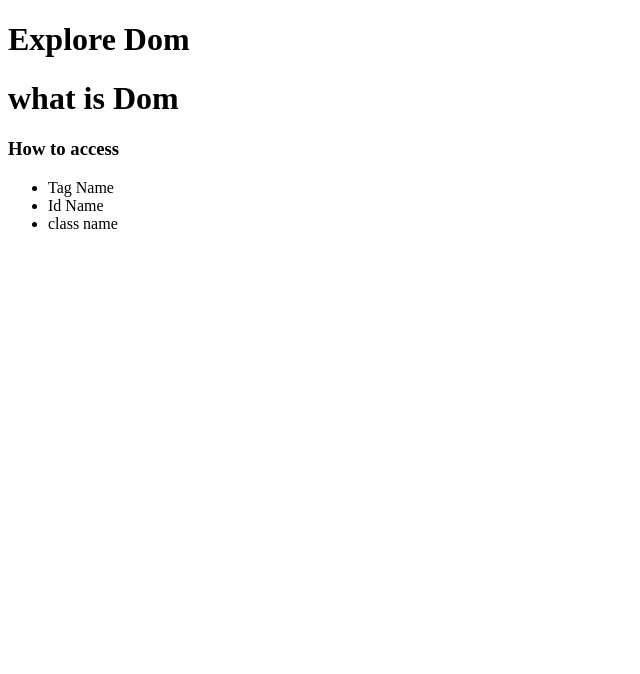
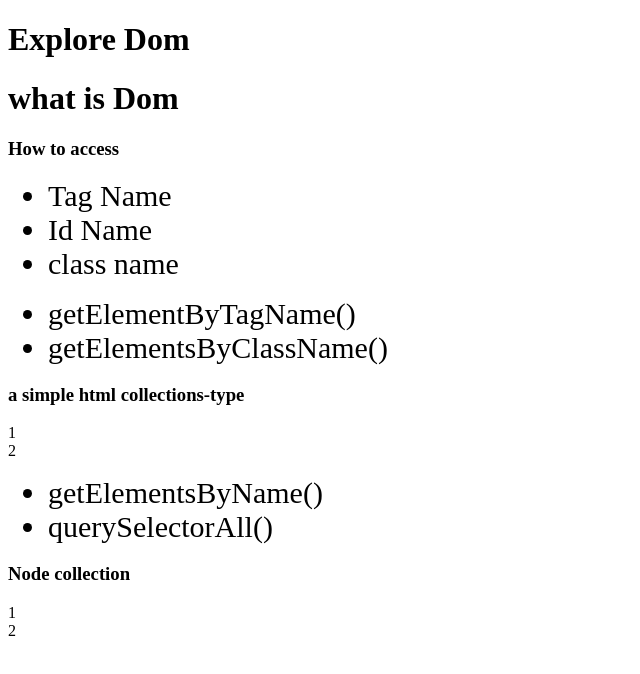
Before and after one commit to sakibhasan-24/explore-dom, a plain HTML site: page index.html in a window 1280 px wide. Shown: the whole page, without its empty margins (0-640 px from the left). Drawn offline with Linux system fonts and the light colour scheme.

Commit message:
html collections

```diff
--- a/index.html
+++ b/index.html
@@ -18,8 +18,35 @@
         <li>Id Name</li>
         <li>class name</li>
       </ul>
+
+      <section class="collections-type">
+        <section class="html-collection">
+          <ul>
+            <li>getElementByTagName()</li>
+            <li>getElementsByClassName()</li>
+          </ul>
+          <div class="parent">
+            <!-- text node -->
+            <h1>a simple html collections-type</h1>
+            <!-- elemenents Node -->
+            <div>1</div>
+            <div>2</div>
+          </div>
+        </section>
+        <section class="node-List-collection">
+          <ul>
+            <li>getElementsByName()</li>
+            <li>querySelectorAll()</li>
+          </ul>
+          <div class="node">
+            <!-- text -->
+            <h1>Node collection</h1>
+            <div>1</div>
+            <div>2</div>
+          </div>
+        </section>
+      </section>
     </main>
-
     <script src="script.js"></script>
   </body>
 </html>
--- a/script.js
+++ b/script.js
@@ -1,14 +1,36 @@
-console.log("connected!");
+// console.log("connected!");
 const firstDom = document.getElementsByTagName("h1");
+
 // console.log(firstDom[0].innerText);
 
 // get all tag name,it returns an array [h1,h1]
 const typeOfAccess = document.getElementsByTagName("li");
 
 for (const type of typeOfAccess) {
-  console.log(type.innerText);
+  // console.log(type.innerText);
+  type.style.fontSize = "30px";
 }
-
+document.getElementById;
 // get element by id
 // get elements by class name
 // get elements/element by queryselector/querySelectorall
+
+// html collection
+const htmlCollection = document.getElementsByClassName("parent");
+const arr = [1, 2, 3, 3];
+// console.log(typeof arr);
+// console.log(Boolean(Array.isArray(htmlCollection))); //false
+// console.log(Boolean(Array.isArray(arr))); //true
+// console.log(typeof htmlCollection);
+console.log(htmlCollection);
+console.log(htmlCollection[0].childNodes);
+// const nodeCollection = document.querySelectorAll(".node");
+// console.log(nodeCollection[0].children);
+
+/*
+html collections
+we can acheive html collection through getElementsByTagName,Id name,and class name.
+it gives us an html collection.it is an array like objects.so we can not apply for each method here.if we want then we need to convert collection an array.html collections also return us text,comment,attribute as a node collection by childNodes.we can access through attribute name,index number,named property.html collection is a live collection,if we add another elements it will automatically update
+
+
+*/
```
